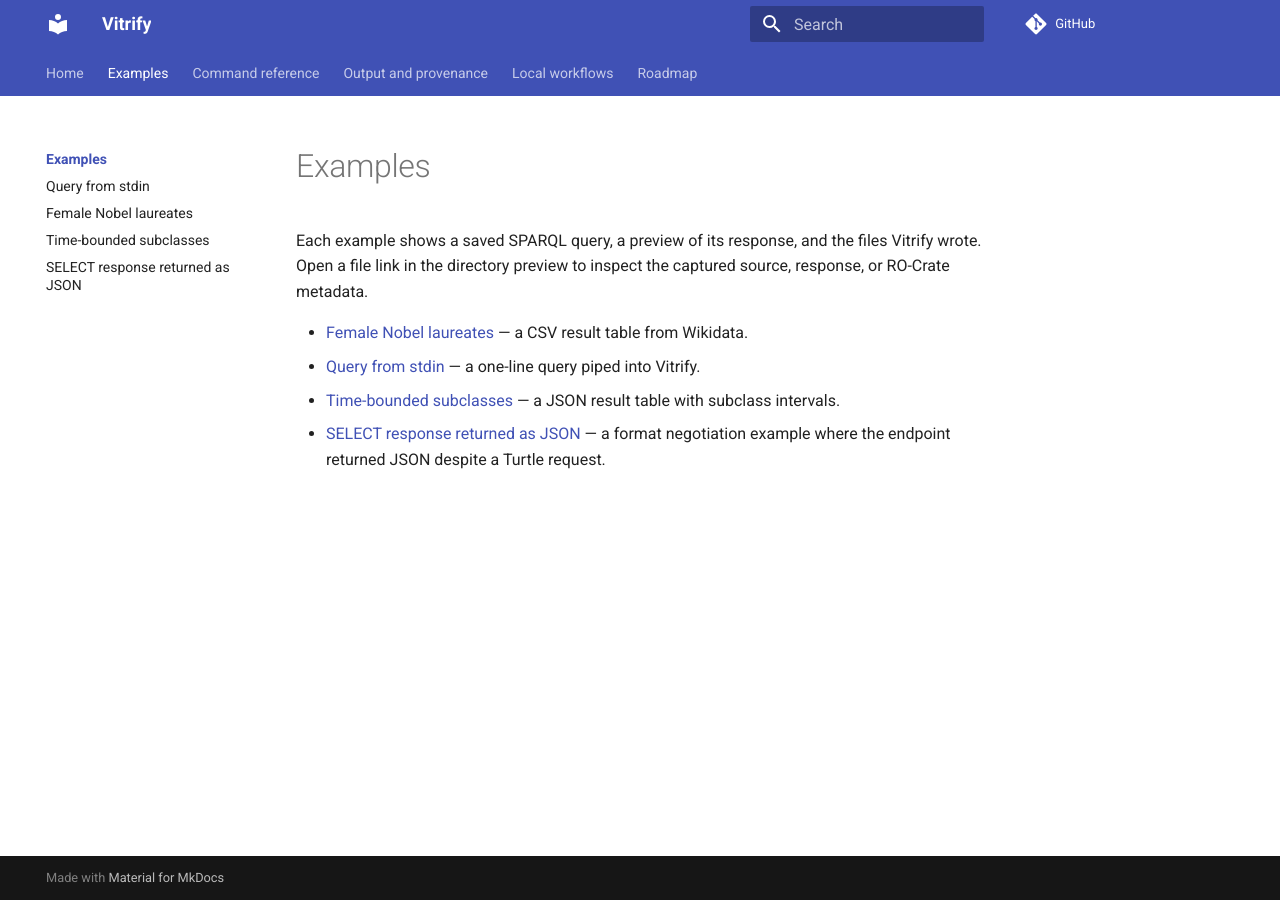
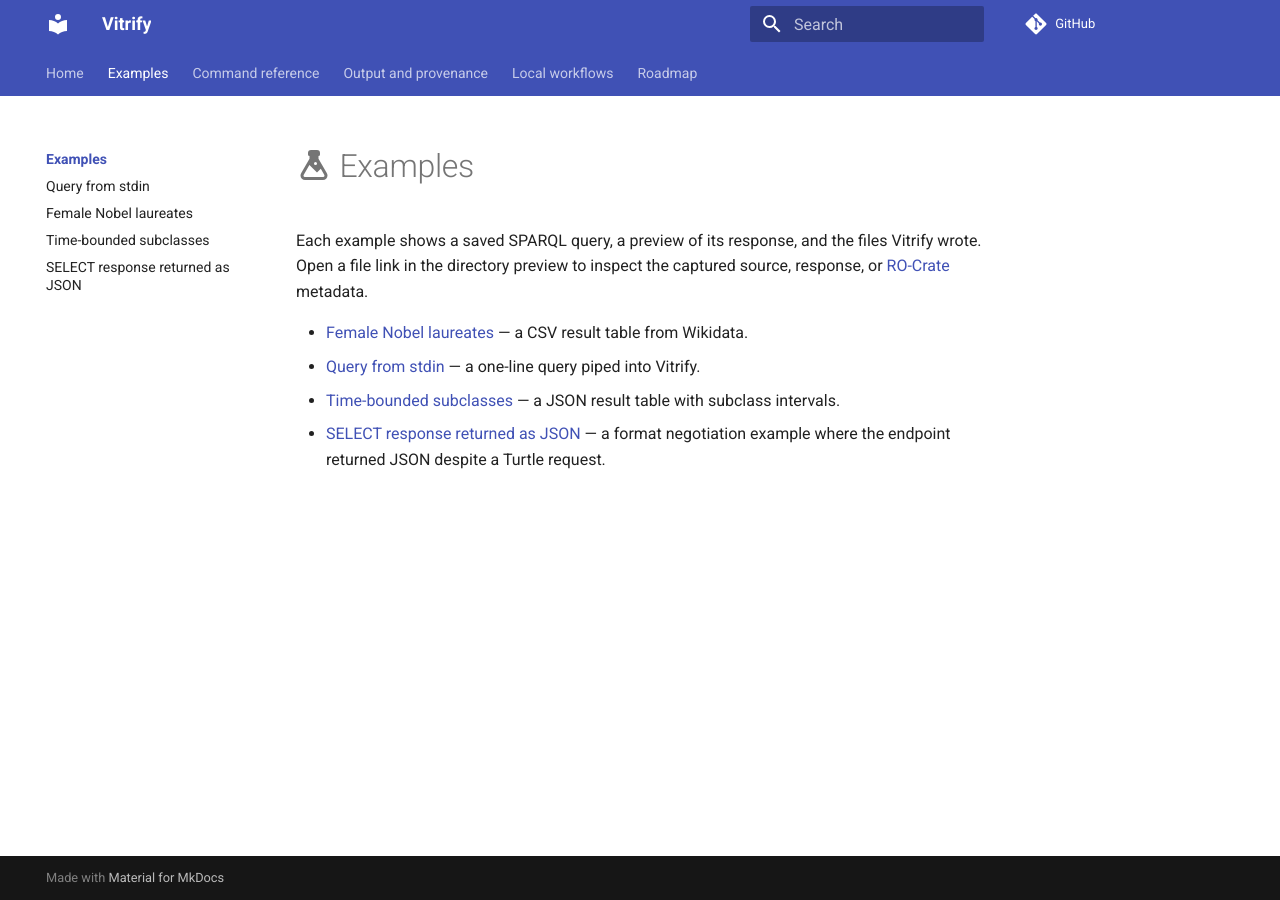
Before and after one commit to iolanta-tech/vitrify, an MkDocs documentation site: the page built from docs/examples/index.md, in a window 1280 px wide. Built offline with MkDocs 1.6.1 and Material for MkDocs 9.7.7, drawn with Linux system fonts in a browser that asks for light colours; comment, search, counter and statistics services are not loaded; part of the change alters nothing that is shown.

```diff
--- a/docs/examples/index.md
+++ b/docs/examples/index.md
@@ -1,8 +1,9 @@
-# Examples
+# :material-flask: Examples
 
 Each example shows a saved SPARQL query, a preview of its response, and the
 files Vitrify wrote. Open a file link in the directory preview to inspect the
-captured source, response, or RO-Crate metadata.
+captured source, response, or [RO-Crate](https://www.researchobject.org/ro-crate/)
+metadata.
 
 - [Female Nobel laureates](female-persons.md) — a CSV result table from
   Wikidata.
```
